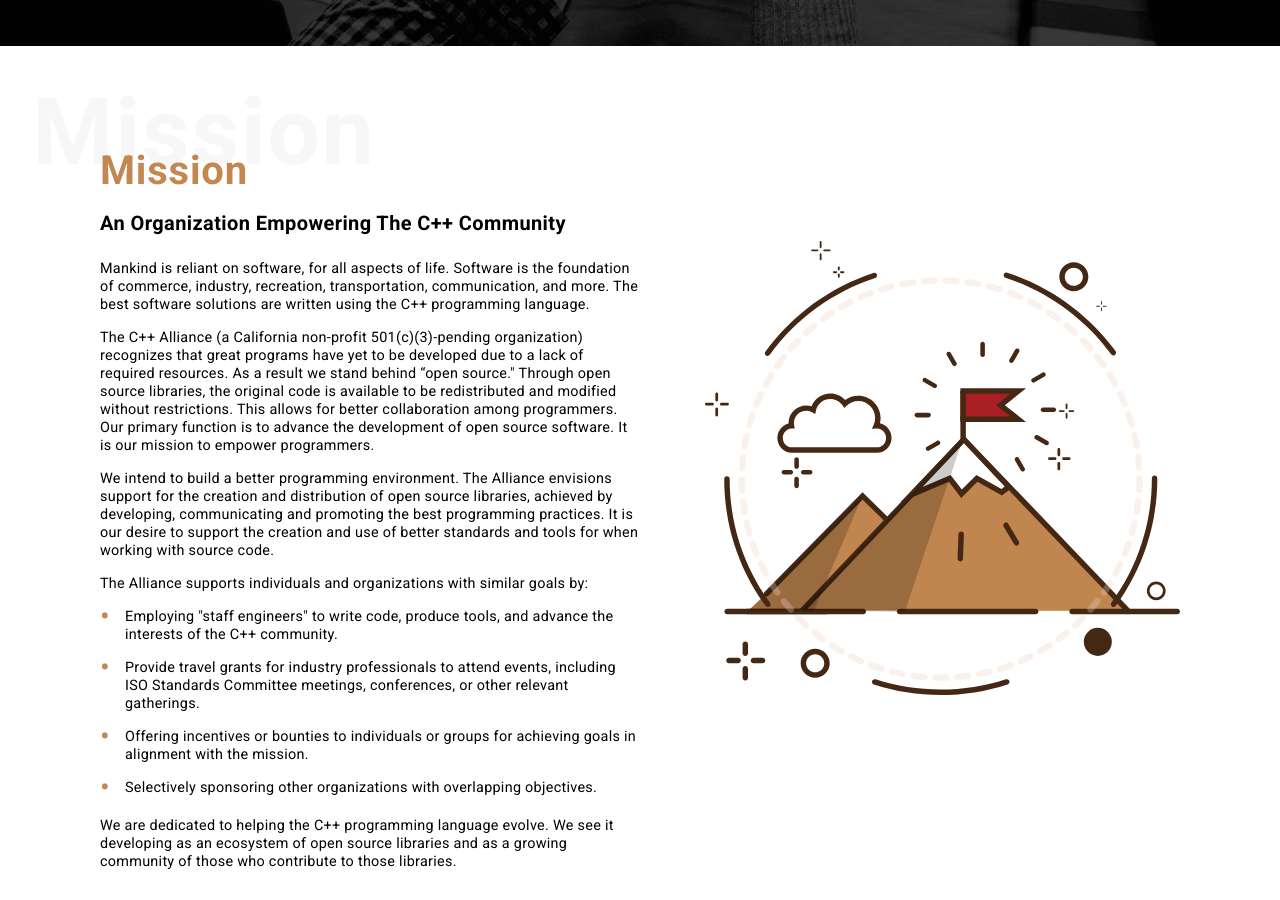
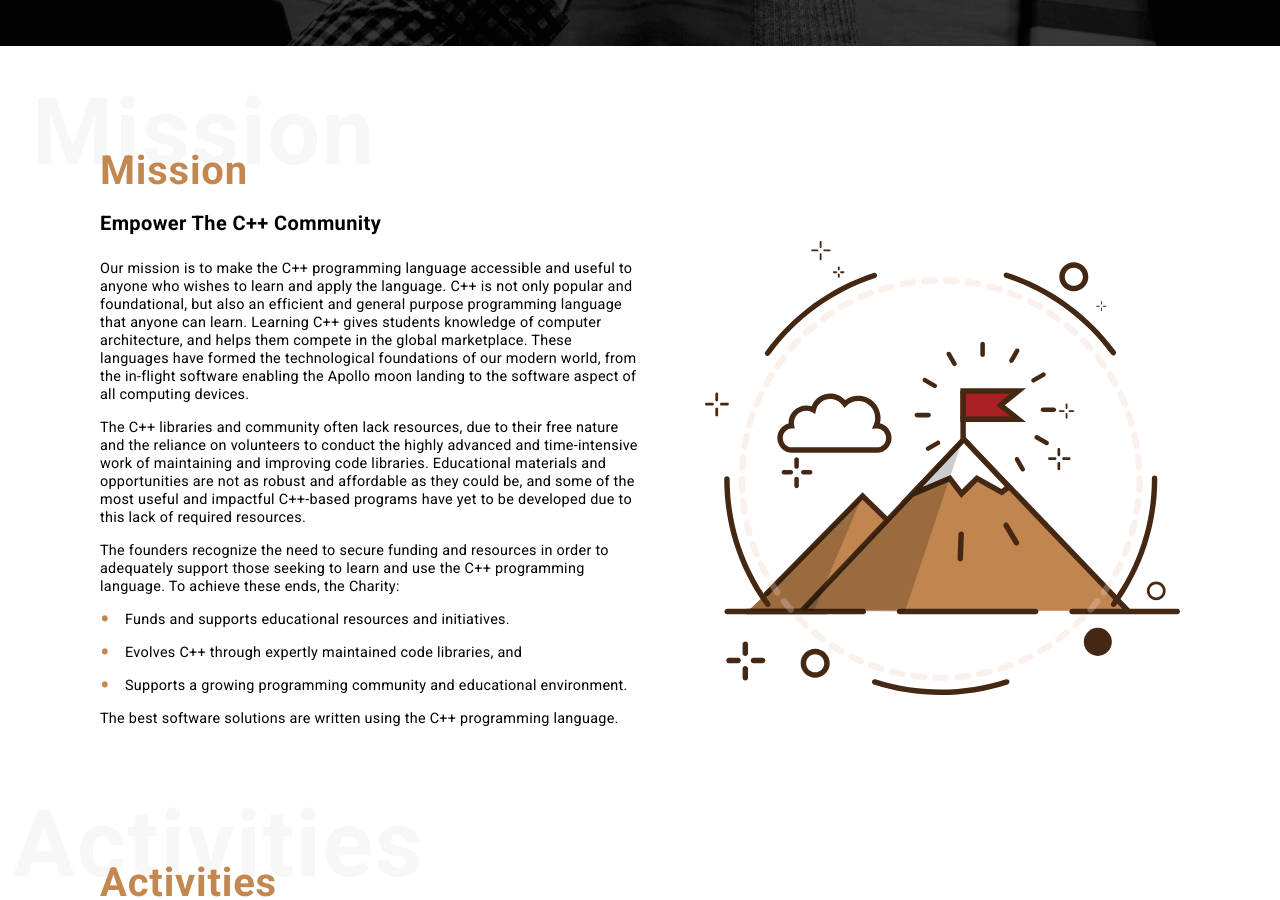
Before and after one commit to unecigarettewm/cppa-www, a Jekyll site: the page built from index.html, in a window 1280 px wide and 900 px high, scrolled down 624 px. Built offline with Jekyll 4.4.1, drawn with Linux system fonts in a browser that asks for light colours; some of the changed text lies outside the part shown.

Commit message:
Update index.html

```diff
--- a/index.html
+++ b/index.html
@@ -17,36 +17,27 @@
         <h2 class='header-shadow'>Mission</h2>
       </div>
 
-      <h3 class="text-m section-subheader">An Organization Empowering The C++ Community</h3>
+      <h3 class="text-m section-subheader">Empower The C++ Community</h3>
       <div class='formatted-text'>
-        <p class='text-xxs'>Mankind is reliant on software, for all aspects of life. Software is the
-        foundation of commerce, industry, recreation, transportation, communication,
-        and more. The best software solutions are written using the C++ programming
-        language.</p>
-        <p class='text-xxs'>The C++ Alliance (a California non-profit 501(c)(3)-pending organization)
-        recognizes that great programs have yet to be developed due to a lack of
-        required resources. As a result we stand behind “open source." Through open
-        source libraries, the original code is available to be redistributed and
-        modified without restrictions. This allows for better collaboration among
-        programmers. Our primary function is to advance the development of open
-        source software. It is our mission to empower programmers.</p>
-        <p class='text-xxs'>We intend to build a better programming environment. The Alliance envisions
-        support for the creation and distribution of open source libraries, achieved
-        by developing, communicating and promoting the best programming practices.
-        It is our desire to support the creation and use of better standards and tools
-        for when working with source code.</p>
-        <p class='text-xxs'>The Alliance supports individuals and organizations with similar goals by:</p>
+        <p class='text-xxs'>Our mission is to make the C++ programming language accessible and useful
+        to anyone who wishes to learn and apply the language. C++ is not only popular and foundational,
+        but also an efficient and general purpose programming language that anyone can learn.
+        Learning C++ gives students knowledge of computer architecture, and helps them compete in
+        the global marketplace. These languages have formed the technological foundations of our
+        modern world, from the in-flight software enabling the Apollo moon landing to the software
+        aspect of all computing devices.</p>
+        <p class='text-xxs'>The C++ libraries and community often lack resources, due to their free
+        nature and the reliance on volunteers to conduct the highly advanced and time-intensive work
+        of maintaining and improving code libraries. Educational materials and opportunities are not
+        as robust and affordable as they could be, and some of the most useful and impactful C++-based
+        programs have yet to be developed due to this lack of required resources.</p>
+        <p class='text-xxs'>The founders recognize the need to secure funding and resources in order to adequately support
+        those seeking to learn and use the C++ programming language.  To achieve these ends, the Charity:</p>
         <ul class='section-list list'>
-          <li class='text-xxs section-list-item'>Employing "staff engineers" to write code, produce tools, and advance
-          the interests of the C++ community.</li>
-          <li class='text-xxs section-list-item'>Provide travel grants for industry professionals to attend events,
-          including ISO Standards Committee meetings, conferences, or other
-          relevant gatherings.</li>
-          <li class='text-xxs section-list-item'>Offering incentives or bounties to individuals or groups for achieving
-          goals in alignment with the mission.</li>
-          <li class='text-xxs section-list-item'>Selectively sponsoring other organizations with overlapping objectives.</li>
-        </ul>
-        <p class='text-xxs'>We are dedicated to helping the C++ programming language evolve. We see it developing as an ecosystem of open source libraries and as a growing community of those who contribute to those libraries.</p>
+          <li class='text-xxs section-list-item'>Funds and supports educational resources and initiatives.</li>
+          <li class='text-xxs section-list-item'>Evolves C++ through expertly maintained code libraries, and</li>
+          <li class='text-xxs section-list-item'>Supports a growing programming community and educational environment.</li>
+          <p class='text-xxs'>The best software solutions are written using the C++ programming language.</p>
       </div>
     </div>
     <div class='col-half col-right'>
@@ -70,7 +61,7 @@
           <img alt="Library" class='activities-img libraries' src="{{ site.baseurl }}/images/icons/library.svg"/>
         </div>
         <h3 class="text-m activity-title">Libraries</h3>
-        <p class='text-xxs activities-text'>Support efforts to author high quality open source C++ libraries. Contribute to peer-reviewed projects such as the <a href="https://www.boost.org/">Boost</a> library collection.</p>
+        <p class='text-xxs activities-text'>Support efforts to author free, high quality, non-proprietary C++ libraries. Contribute to peer-reviewed projects such as the <a href="https://www.boost.org/">Boost</a> library collection.</p>
       </div>
 
       <div class="col-fourth activity-col">
@@ -279,7 +270,7 @@
       <h3 class="text-m section-subheader">Given the existence of Standard C++ Foundation and Software Freedom Conservancy, why was it necessary to form The C++ Alliance as a new, separate legal entity?</h3>
       <p class='text-xxs'> Although the missions of Standard C++ Foundation and The C++ Alliance are similar and overlapping, they have different status under tax law. The Foundation is organized as a 501(c)(6) organization, a trade group. In addition to providing legal protection for companies to work together in ways that might otherwise be viewed as industrial "collusion," a trade group can accept tax-deductible dues from member companies. The Alliance is organized as a 501(c)(3) organization, a charity which can accept tax deductible contributions from the general public.</p>
       <p class='text-xxs'>Although the tax status of Software Freedom Conservancy and The C++ Alliance are similar, their missions and concerns are different. There is mission overlap. Conservancy, whose mission is to support the development of FLOSS libraries, supports the Boost Libraries project, which would also be within the mission of The Alliance, but The Alliance has both a narrower and a broader mission. While Conservancy is language agnostic and is focused on software development, The Alliance is focused exclusively on the C++ environment and is free to support non-FLOSS projects such as language proposals, books, education materials, tools, or other projects which may not be software or may have non-FLOSS licensing.</p>
-      <p class='text-xxs'>It is also the case that The C++ Alliance is not a good fit as a Conservancy project. It is appropriate for small open-source projects to pool their resources to provide themselves with financial, legal, accounting, and other services for which they have a common need and for which they may, individually, be too small to economically procure. Although the Alliance will be promoting library development, it doesn't have the same requirements as a FLOSS software producer, so would need different services than your typical Conservancy project and has sufficient endowment to fund the services that it will require.</p>
+      <p class='text-xxs'>It is also the case that The C++ Alliance is not a good fit as a Conservancy project. It is appropriate for small non-proprietary projects to pool their resources to provide themselves with financial, legal, accounting, and other services for which they have a common need and for which they may, individually, be too small to economically procure. Although the Alliance will be promoting library development, it doesn't have the same requirements as a FLOSS software producer, so would need different services than your typical Conservancy project and has sufficient endowment to fund the services that it will require.</p>
     </div>
   </section>
 </div>
```
